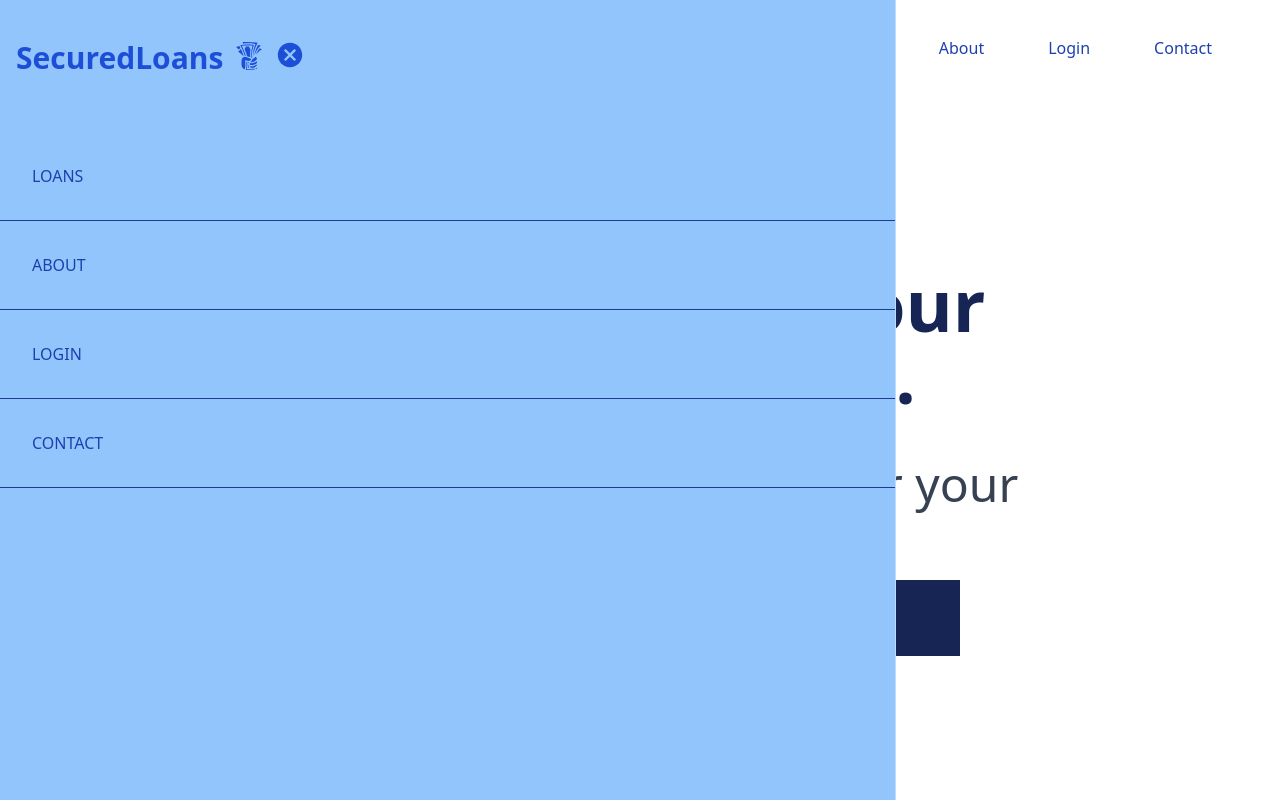
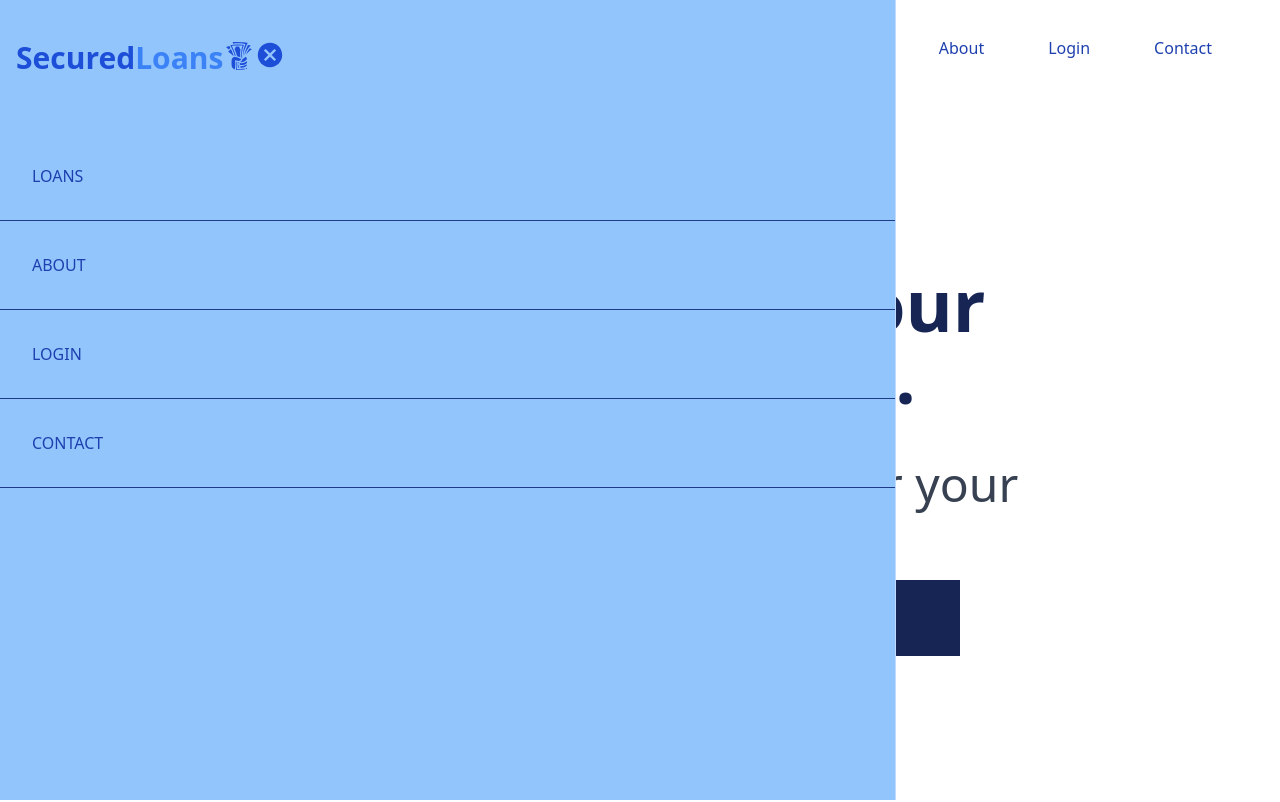
Before and after one commit to BukolaF/Loan_Website, a React (Create React App) app: page / in a window 1280 px wide. Shown: the top 802 px of the page. Built offline with nearby package versions, Linux system fonts and the light colour scheme.

Commit message:
home-page-look

```diff
--- a/src/components/Navbar.jsx
+++ b/src/components/Navbar.jsx
@@ -21,7 +21,7 @@ const Navbar = () => {
 
   return (
     <div className='flex justify-between items-center h-24 max-w-[1240px] mx-auto px-4 py-4 text-blue-800'>
-        <h1 className=' flex gap-2.5 w-full text-3xl font-bold text-blue-700'>Secured<span className='text-blue-500'>Loans</span> <GiTakeMyMoney className='h-8 w-8' size={20}/></h1>
+        <h1 className=' flex w-full text-3xl font-bold text-blue-700'>Secured<span className='text-blue-500'>Loans</span> <GiTakeMyMoney className='h-8 w-8' size={20}/></h1>
         <ul className='hidden md:flex'>
         {navItems.map(({path,link}) => <li className='p-8'>
         <NavLink to={path}>{link}</NavLink> </li>)}
@@ -31,7 +31,7 @@ const Navbar = () => {
 
           </button>
           <div className={!showNav ? 'fixed left-0 top-0 w-[70%] h-full border-r border-r-blue-200 bg-blue-300 ease-in-out duration-500' : 'fixed left-[-100%]'}>
-          <h1 className='flex gap-2.5 w-full text-3xl font-bold text-blue-700 m-4 pt-6'>SecuredLoans <GiTakeMyMoney className='h-8 w-8' size={20} />
+          <h1 className='flex w-full text-3xl font-bold text-blue-700 m-4 pt-6'>Secured<span className='text-blue-500'>Loans</span> <GiTakeMyMoney className='h-8 w-8' size={20} />
           <IoMdCloseCircle onClick={()=>{handleNav(showNav)}} className='flex justify-center' />
                 </h1>
           <ul className=' pt-10 uppercase'>
```
